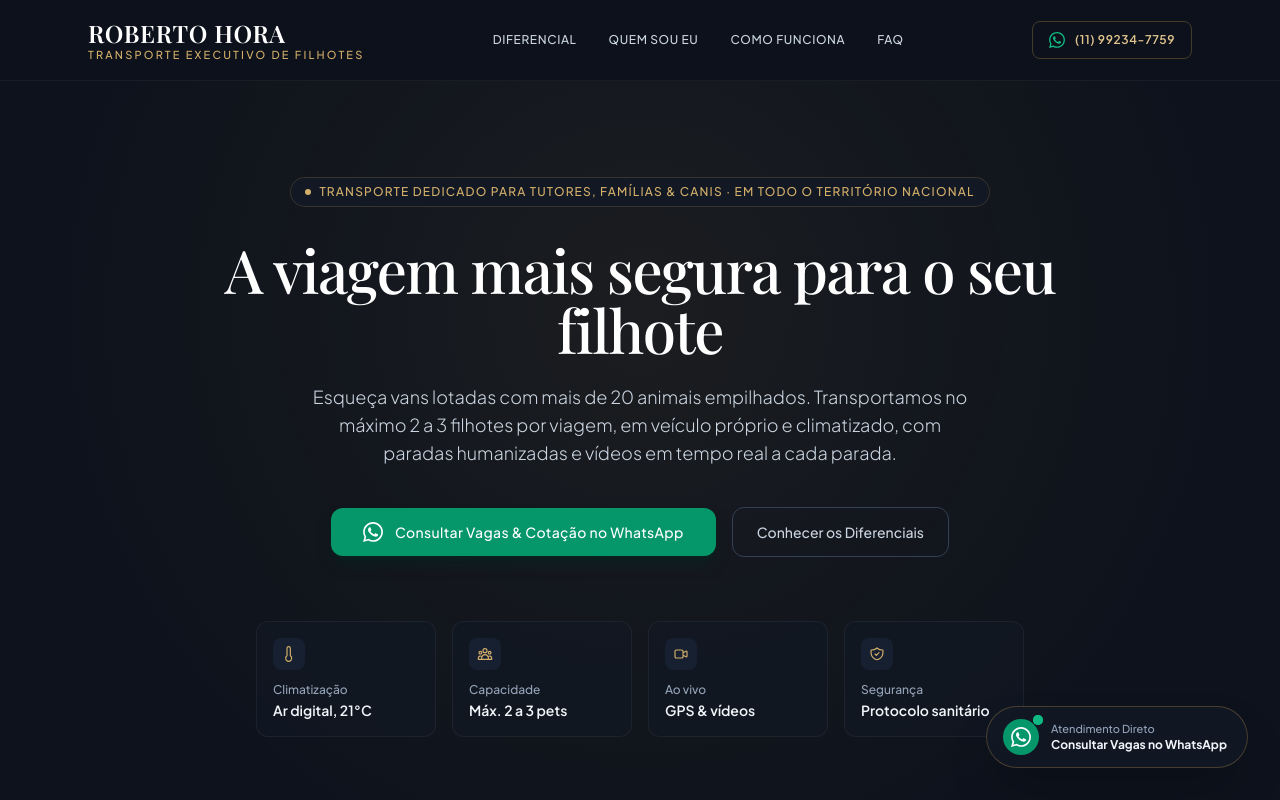
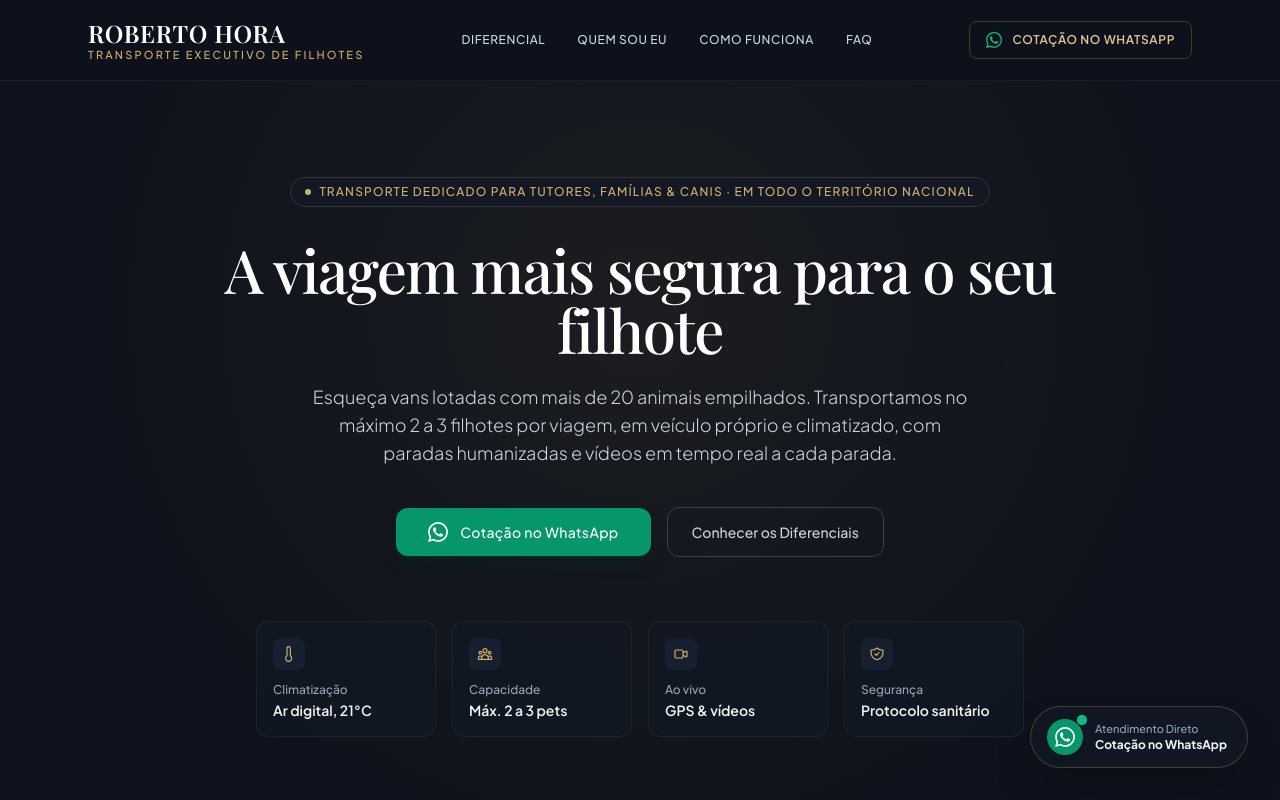
Before and after one commit to RobertoHora/rotapet, a plain HTML site: page index.html in a window 1280 px wide. Shown: the top 800 px of the page. Drawn offline with nearby package versions, Linux system fonts and the light colour scheme; a web font is replaced by a local one.

Commit message:
Ajuste de texto: botoes padronizados para 'Cotacao no WhatsApp' e remocao do termo Fundador

```diff
--- a/index.html
+++ b/index.html
@@ -112,7 +112,7 @@
           <svg class="w-4 h-4 text-emerald-500 fill-current" viewBox="0 0 24 24" aria-hidden="true">
             <path d="M.057 24l1.687-6.163c-1.041-1.804-1.588-3.849-1.587-5.946.003-6.556 5.338-11.891 11.893-11.891 3.181.001 6.167 1.24 8.413 3.488 2.245 2.248 3.481 5.236 3.48 8.414-.003 6.557-5.338 11.892-11.893 11.892-1.99-.001-3.951-.5-5.688-1.448l-6.305 1.654zm6.597-3.807c1.676.995 3.276 1.591 5.392 1.592 5.448 0 9.886-4.434 9.889-9.885.002-5.462-4.415-9.89-9.881-9.892-5.452 0-9.887 4.434-9.889 9.884-.001 2.225.651 3.891 1.746 5.634l-.999 3.648 3.742-.981zm11.387-5.464c-.074-.124-.272-.198-.57-.347-.297-.149-1.758-.868-2.031-.967-.272-.099-.47-.149-.669.149-.198.297-.768.967-.941 1.165-.173.198-.347.223-.644.074-.297-.149-1.255-.462-2.39-1.475-.883-.788-1.48-1.761-1.653-2.059-.173-.297-.018-.458.13-.606.134-.133.297-.347.446-.521.151-.172.2-.296.3-.495.099-.198.05-.372-.025-.521-.075-.148-.669-1.611-.916-2.206-.242-.579-.487-.501-.669-.51l-.57-.01c-.198 0-.52.074-.792.372s-1.04 1.016-1.04 2.479 1.065 2.876 1.213 3.074c.149.198 2.095 3.2 5.076 4.487.709.306 1.263.489 1.694.626.712.226 1.36.194 1.872.118.571-.085 1.758-.719 2.006-1.413.248-.695.248-1.29.173-1.414z"/>
           </svg>
-          <span>(11) 99234-7759</span>
+          <span>Cotação no WhatsApp</span>
         </a>
       </div>
     </div>
@@ -152,7 +152,7 @@
             <svg class="w-5 h-5 fill-current" viewBox="0 0 24 24" aria-hidden="true">
               <path d="M.057 24l1.687-6.163c-1.041-1.804-1.588-3.849-1.587-5.946.003-6.556 5.338-11.891 11.893-11.891 3.181.001 6.167 1.24 8.413 3.488 2.245 2.248 3.481 5.236 3.48 8.414-.003 6.557-5.338 11.892-11.893 11.892-1.99-.001-3.951-.5-5.688-1.448l-6.305 1.654zm6.597-3.807c1.676.995 3.276 1.591 5.392 1.592 5.448 0 9.886-4.434 9.889-9.885.002-5.462-4.415-9.89-9.881-9.892-5.452 0-9.887 4.434-9.889 9.884-.001 2.225.651 3.891 1.746 5.634l-.999 3.648 3.742-.981zm11.387-5.464c-.074-.124-.272-.198-.57-.347-.297-.149-1.758-.868-2.031-.967-.272-.099-.47-.149-.669.149-.198.297-.768.967-.941 1.165-.173.198-.347.223-.644.074-.297-.149-1.255-.462-2.39-1.475-.883-.788-1.48-1.761-1.653-2.059-.173-.297-.018-.458.13-.606.134-.133.297-.347.446-.521.151-.172.2-.296.3-.495.099-.198.05-.372-.025-.521-.075-.148-.669-1.611-.916-2.206-.242-.579-.487-.501-.669-.51l-.57-.01c-.198 0-.52.074-.792.372s-1.04 1.016-1.04 2.479 1.065 2.876 1.213 3.074c.149.198 2.095 3.2 5.076 4.487.709.306 1.263.489 1.694.626.712.226 1.36.194 1.872.118.571-.085 1.758-.719 2.006-1.413.248-.695.248-1.29.173-1.414z"/>
             </svg>
-            <span>Consultar Vagas &amp; Cotação no WhatsApp</span>
+            <span>Cotação no WhatsApp</span>
           </a>
           <a
             href="#diferencial"
@@ -351,7 +351,7 @@
 
         <div class="grid grid-cols-1 lg:grid-cols-12 gap-12 items-center">
 
-          <!-- Foto do Fundador -->
+          <!-- Foto do Motorista Roberto Hora -->
           <div class="lg:col-span-5 flex flex-col items-center">
             <div class="relative w-full max-w-sm">
               <!-- Moldura decorativa discreta -->
@@ -360,13 +360,13 @@
               <div class="relative bg-charcoal-850 rounded-2xl overflow-hidden border border-white/10 shadow-2xl">
                 <img
                   src="assets/roberto_web.jpg"
-                  alt="Roberto Hora, motorista profissional fundador do transporte executivo de filhotes"
+                  alt="Roberto Hora, motorista profissional de transporte executivo de filhotes"
                   class="w-full aspect-[4/5] object-cover object-top"
                   loading="lazy"
                 >
                 <div class="p-4 bg-charcoal-850/95 border-t border-white/5 text-center">
                   <div class="font-heading text-lg font-medium text-white">Roberto Hora</div>
-                  <div class="text-xs text-gold-400 font-medium uppercase tracking-wider">Fundador &amp; Motorista Profissional</div>
+                  <div class="text-xs text-gold-400 font-medium uppercase tracking-wider">Motorista Profissional</div>
                 </div>
               </div>
             </div>
@@ -376,7 +376,7 @@
           <div class="lg:col-span-7">
 
             <div class="text-xs uppercase tracking-widest font-semibold text-gold-400 mb-3">
-              Fundador &amp; Motorista Profissional
+              Motorista Profissional
             </div>
 
             <h2 class="font-heading text-2xl sm:text-4xl font-normal text-white leading-tight mb-8">
@@ -989,7 +989,7 @@
             <svg class="w-5 h-5 fill-current" viewBox="0 0 24 24" aria-hidden="true">
               <path d="M.057 24l1.687-6.163c-1.041-1.804-1.588-3.849-1.587-5.946.003-6.556 5.338-11.891 11.893-11.891 3.181.001 6.167 1.24 8.413 3.488 2.245 2.248 3.481 5.236 3.48 8.414-.003 6.557-5.338 11.892-11.893 11.892-1.99-.001-3.951-.5-5.688-1.448l-6.305 1.654zm6.597-3.807c1.676.995 3.276 1.591 5.392 1.592 5.448 0 9.886-4.434 9.889-9.885.002-5.462-4.415-9.89-9.881-9.892-5.452 0-9.887 4.434-9.889 9.884-.001 2.225.651 3.891 1.746 5.634l-.999 3.648 3.742-.981zm11.387-5.464c-.074-.124-.272-.198-.57-.347-.297-.149-1.758-.868-2.031-.967-.272-.099-.47-.149-.669.149-.198.297-.768.967-.941 1.165-.173.198-.347.223-.644.074-.297-.149-1.255-.462-2.39-1.475-.883-.788-1.48-1.761-1.653-2.059-.173-.297-.018-.458.13-.606.134-.133.297-.347.446-.521.151-.172.2-.296.3-.495.099-.198.05-.372-.025-.521-.075-.148-.669-1.611-.916-2.206-.242-.579-.487-.501-.669-.51l-.57-.01c-.198 0-.52.074-.792.372s-1.04 1.016-1.04 2.479 1.065 2.876 1.213 3.074c.149.198 2.095 3.2 5.076 4.487.709.306 1.263.489 1.694.626.712.226 1.36.194 1.872.118.571-.085 1.758-.719 2.006-1.413.248-.695.248-1.29.173-1.414z"/>
             </svg>
-            <span>Consultar Vagas &amp; Cotação no WhatsApp</span>
+            <span>Cotação no WhatsApp</span>
           </a>
         </div>
 
@@ -1028,7 +1028,7 @@
       <svg class="w-5 h-5 fill-current" viewBox="0 0 24 24" aria-hidden="true">
         <path d="M.057 24l1.687-6.163c-1.041-1.804-1.588-3.849-1.587-5.946.003-6.556 5.338-11.891 11.893-11.891 3.181.001 6.167 1.24 8.413 3.488 2.245 2.248 3.481 5.236 3.48 8.414-.003 6.557-5.338 11.892-11.893 11.892-1.99-.001-3.951-.5-5.688-1.448l-6.305 1.654zm6.597-3.807c1.676.995 3.276 1.591 5.392 1.592 5.448 0 9.886-4.434 9.889-9.885.002-5.462-4.415-9.89-9.881-9.892-5.452 0-9.887 4.434-9.889 9.884-.001 2.225.651 3.891 1.746 5.634l-.999 3.648 3.742-.981zm11.387-5.464c-.074-.124-.272-.198-.57-.347-.297-.149-1.758-.868-2.031-.967-.272-.099-.47-.149-.669.149-.198.297-.768.967-.941 1.165-.173.198-.347.223-.644.074-.297-.149-1.255-.462-2.39-1.475-.883-.788-1.48-1.761-1.653-2.059-.173-.297-.018-.458.13-.606.134-.133.297-.347.446-.521.151-.172.2-.296.3-.495.099-.198.05-.372-.025-.521-.075-.148-.669-1.611-.916-2.206-.242-.579-.487-.501-.669-.51l-.57-.01c-.198 0-.52.074-.792.372s-1.04 1.016-1.04 2.479 1.065 2.876 1.213 3.074c.149.198 2.095 3.2 5.076 4.487.709.306 1.263.489 1.694.626.712.226 1.36.194 1.872.118.571-.085 1.758-.719 2.006-1.413.248-.695.248-1.29.173-1.414z"/>
       </svg>
-      <span>Consultar Vagas &amp; Cotação</span>
+      <span>Cotação no WhatsApp</span>
     </a>
   </div>
 
@@ -1052,7 +1052,7 @@
       </div>
       <div>
         <div class="text-[11px] text-slate-400 font-medium">Atendimento Direto</div>
-        <div class="text-xs font-bold text-slate-100 group-hover:text-gold-300 transition-colors">Consultar Vagas no WhatsApp</div>
+        <div class="text-xs font-bold text-slate-100 group-hover:text-gold-300 transition-colors">Cotação no WhatsApp</div>
       </div>
     </a>
   </aside>
```
Also changed, not shown: 1 other file.
